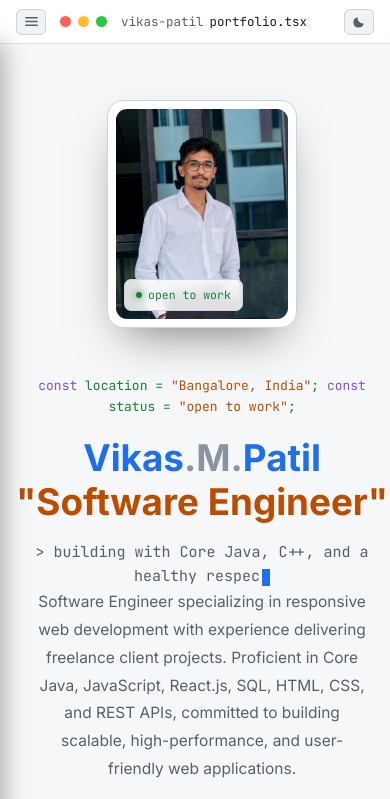
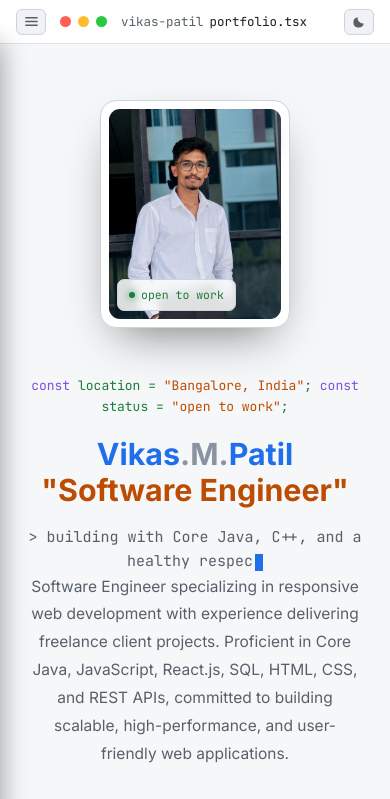
Before and after one commit to vikas-patil7/portfolio, a plain HTML site: page index.html in a window 390 px wide. Shown: the top 799 px of the page. Drawn offline with Linux system fonts and the light colour scheme.

Commit message:
Improve mobile responsiveness and update LinkedIn profile

```diff
--- a/index.html
+++ b/index.html
@@ -775,23 +775,30 @@ min-width:220px;
 
     .hero{
         padding-top:24px;
+        padding-bottom:50px;
     }
 
     .hero-grid{
         gap:24px;
+        text-align:center;
     }
 
     .hero h1{
-        font-size:clamp(2.3rem,8vw,3.2rem);
+        font-size:clamp(1.9rem,7vw,2.6rem);
         line-height:1.2;
         text-align:center;
         word-break:normal;
         overflow-wrap:normal;
     }
+     .typed-line{
+        text-align:center;
+        margin-top:16px;
+    }
 
     .hero-desc{
-        max-width:90%;
+        max-width:92%;
         margin:0 auto;
+        line-height:1.8;
     }
 
     .hero-cta{
```
